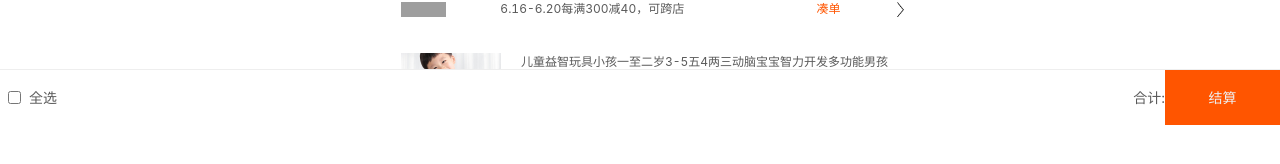
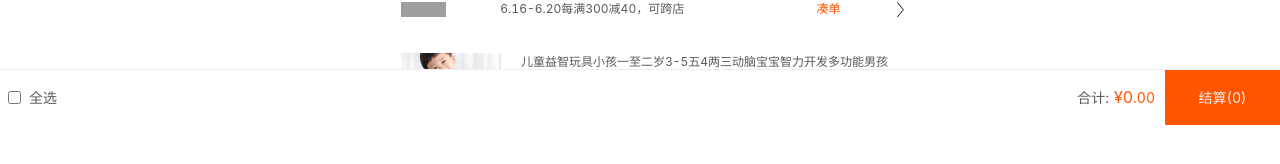
Before and after one commit to MMJJDXJ/sy-tm, a Vue app: page /#/cartPath in a window 1280 px wide. Shown: the part 676-840 px from the top of the page. Built offline with nearby package versions, Linux system fonts and the light colour scheme; grey boxes are pictures that could not be loaded.

Commit message:
郑栋第五次购物车提交

```diff
--- a/src/views/Cart.vue
+++ b/src/views/Cart.vue
@@ -20,13 +20,14 @@
             :id="item.shopName"
             :checked="item.checked"
             @change="checkMe(index)"
-                  />
+          >
           <img src="../images/tianmao-zd.png" alt class="tm-logo" />
           <div class="shop-name">{{item.shopName}}</div>
           <img src="../images/arrow-right-zd.png" alt class="arrow-right" />
         </div>
         <div class="edit" @click="edit(item,index)" v-if="item.show">编辑</div>
         <div class="edit" @click="edit(item,index)" v-else>完成</div>
+
       </div>
       <div class="car-bottom">
         <div class="car-bottom-l">
@@ -72,7 +73,6 @@
         <div v-if="item.cancel"></div>
         <div class="cancel" @click="del" v-else>删除</div>
       </div>
-
     </div>
 
     <!-- 遮罩部分 -->
@@ -92,20 +92,21 @@
       </div>
     </div>
 
-
-
-
-
     <!-- 底部计算部分 -->
     <div class="count-wrap">
       <div class="count-l">
-        <input type="checkbox" v-model="checked" id="all">
+        <input type="checkbox" name="checkall" id="checkall2" :checked="isCheck" @change="allCheck" />
+        <label for="checkall2"></label>
         <span>全选</span>
       </div>
 
       <div class="total-r">
-        <div>合计:</div>
-        <div class="total">结算</div>
+        <div>
+          <span class="total-r-c">合计:</span>
+          <span class="total-r-a">¥{{total}}</span>
+          <span class="total-r-b">.00</span>
+        </div>
+        <div class="total">结算({{count}})</div>
       </div>
     </div>
 
@@ -136,12 +137,38 @@
 
 <script>
 export default {
+  computed: {
+    total() {
+      var totalNum = 0;
+      for (let i = 0; i < this.carList.length; i++) {
+        if (this.carList[i].checked == true) {
+          totalNum = totalNum + this.carList[i].price * this.carList[i].num;
+        }
+      }
+      if (totalNum == 0) {
+        return 0.0;
+      } else {
+        return totalNum;
+      }
+    },
+
+    count() {
+      var count = 0;
+      for (let i = 0; i < this.carList.length; i++) {
+        if (this.carList[i].checked == true) {
+          count++;
+        }
+      }
+      return count;
+    }
+  },
+
   data() {
     return {
       overlayShow: false,
       overlayShow2: false,
-      isCheck:false,
-      checked:"",
+      isCheck: false,
+      checked: "",
       carList: [
         {
           num: 1,
@@ -152,7 +179,7 @@ export default {
           people: 41,
           show: true,
           cancel: true,
-          checked:false
+          checked: false
         },
 
         {
@@ -164,7 +191,7 @@ export default {
           people: 32,
           show: true,
           cancel: true,
-          checked:false
+          checked: false
         },
 
         {
@@ -176,7 +203,7 @@ export default {
           people: 435,
           show: true,
           cancel: true,
-          checked:false
+          checked: false
         },
 
         {
@@ -188,7 +215,7 @@ export default {
           people: 63,
           show: true,
           cancel: true,
-          checked:false
+          checked: false
         },
 
         {
@@ -200,7 +227,7 @@ export default {
           people: 55,
           show: true,
           cancel: true,
-          checked:false
+          checked: false
         },
 
         {
@@ -212,7 +239,7 @@ export default {
           people: 41,
           show: true,
           cancel: true,
-          checked:false
+          checked: false
         },
 
         {
@@ -224,7 +251,7 @@ export default {
           people: 456,
           show: true,
           cancel: true,
-          checked:false
+          checked: false
         },
 
         {
@@ -236,7 +263,7 @@ export default {
           people: 435,
           show: true,
           cancel: true,
-          checked:false
+          checked: false
         },
 
         {
@@ -248,7 +275,7 @@ export default {
           people: 429,
           show: true,
           cancel: true,
-          checked:false
+          checked: false
         },
 
         {
@@ -260,7 +287,7 @@ export default {
           people: 466,
           show: true,
           cancel: true,
-          checked:false
+          checked: false
         },
 
         {
@@ -272,7 +299,7 @@ export default {
           people: 55,
           show: true,
           cancel: true,
-          checked:false
+          checked: false
         },
 
         {
@@ -284,7 +311,7 @@ export default {
           people: 223,
           show: true,
           cancel: true,
-          checked:false
+          checked: false
         }
       ]
     };
@@ -338,12 +365,26 @@ export default {
       }
       for (let i = 0; i < this.carList.length; i++) {
         if (this.carList[i].checked == false) {
-          return (this.isCheck = true);
+          return (this.isCheck = false);
         }
       }
+
+      this.isCheck = true;
+    },
+
+    allCheck(e) {
+      if (e.target.checked) {
+        this.isCheck = true;
+        for (let i = 0; i < this.carList.length; i++) {
+          this.carList[i].checked = true;
+        }
+      } else {
         this.isCheck = false;
+        for (let i = 0; i < this.carList.length; i++) {
+          this.carList[i].checked = false;
         }
-
+      }
+    }
 
     //  商品结算
   }
@@ -494,6 +535,23 @@ export default {
   text-align: center;
   align-items: center;
 }
+
+.total-r-a {
+  color: rgb(255, 85, 0);
+  margin-left: 5px;
+  font-size: 16px;
+}
+
+.total-r-b {
+  color: rgb(255, 85, 0);
+  font-size: 14px;
+  margin-right: 10px;
+}
+
+.total-r-c {
+  font-size: 14px;
+}
+
 .total {
   width: 115px;
   height: 55px;
```
Also changed, not shown: src/main.js (+7 -0 lines), 1 other file (tests, documents, lock files or other folders). Lines whose indentation alone changed are shown as unchanged.
